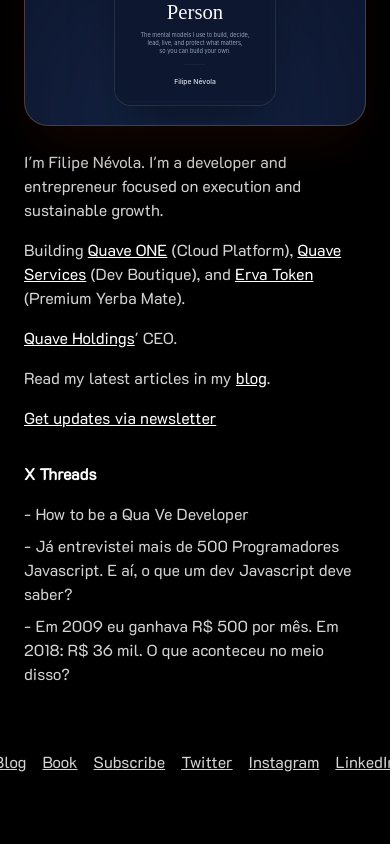
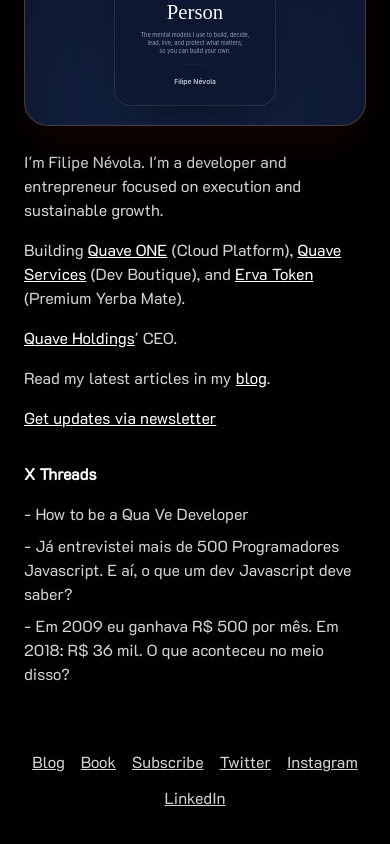
Before and after one commit to filipenevola/filipenevola, a Next.js app: page / in a window 390 px wide. Shown: the part 1011-1855 px from the top of the page. Built offline with nearby package versions, Linux system fonts and the light colour scheme.

Commit message:
Fix mobile footer wrapping

```diff
--- a/components/layout.js
+++ b/components/layout.js
@@ -21,7 +21,7 @@
       </header>
       <div className="flex justify-center">{children}</div>
       <footer>
-        <div className="justify-center flex gap-x-4 mt-16 text-neutral-300">
+        <div className="mt-16 flex flex-wrap items-center justify-center gap-x-4 gap-y-3 text-center text-neutral-300">
           <Link href="/blog" className="underline hover:text-neutral-400 transition-colors">
             Blog
           </Link>
```
